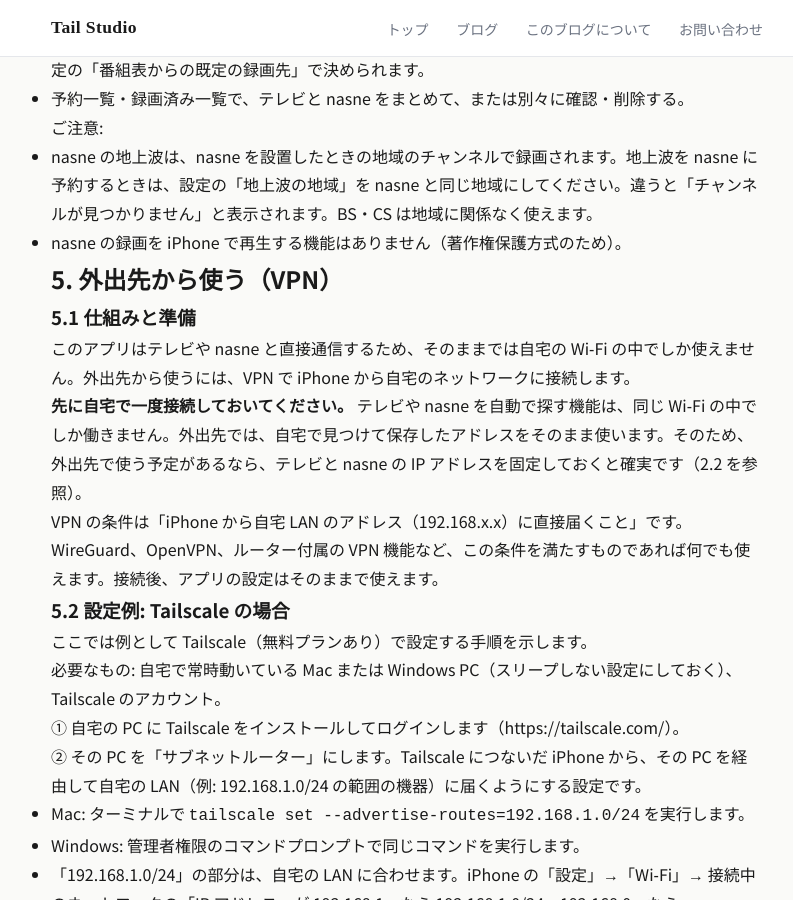
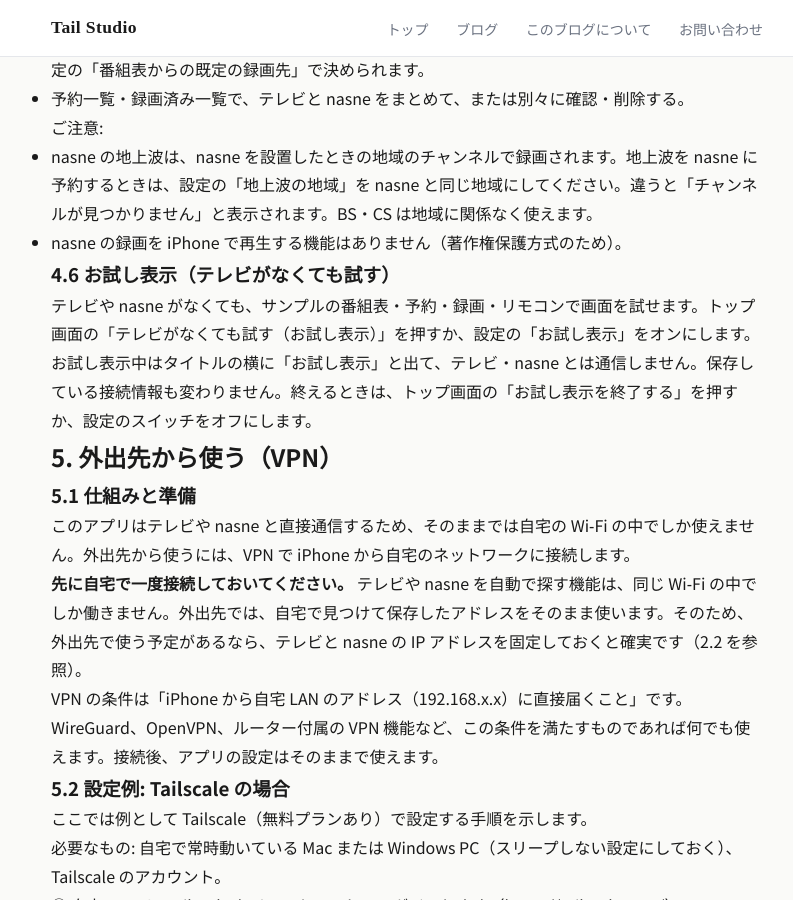
Before and after one commit to wat--/app-policies, a Jekyll site: the page built from apps/rimoroku/guide.md, in a window 1280 px wide and 900 px high, scrolled down 1876 px. Shown: the whole window, without its empty margins (233-1026 px from the left). Built offline with Jekyll 4.4.1, drawn with Linux system fonts in a browser that asks for light colours.

Commit message:
リモ録ガイド: お試し表示の説明を追加
Co-Authored-By: Claude Opus 5.5 <noreply@anthropic.com>

```diff
--- a/apps/rimoroku/guide.md
+++ b/apps/rimoroku/guide.md
@@ -77,6 +77,10 @@ nasne（ソニー製）が同じネットワークにあれば、アプリの起
 - nasne の地上波は、nasne を設置したときの地域のチャンネルで録画されます。地上波を nasne に予約するときは、設定の「地上波の地域」を nasne と同じ地域にしてください。違うと「チャンネルが見つかりません」と表示されます。BS・CS は地域に関係なく使えます。
 - nasne の録画を iPhone で再生する機能はありません（著作権保護方式のため）。
 
+### 4.6 お試し表示（テレビがなくても試す）
+
+テレビや nasne がなくても、サンプルの番組表・予約・録画・リモコンで画面を試せます。トップ画面の「テレビがなくても試す（お試し表示）」を押すか、設定の「お試し表示」をオンにします。お試し表示中はタイトルの横に「お試し表示」と出て、テレビ・nasne とは通信しません。保存している接続情報も変わりません。終えるときは、トップ画面の「お試し表示を終了する」を押すか、設定のスイッチをオフにします。
+
 ## 5. 外出先から使う（VPN）
 
 ### 5.1 仕組みと準備
```
